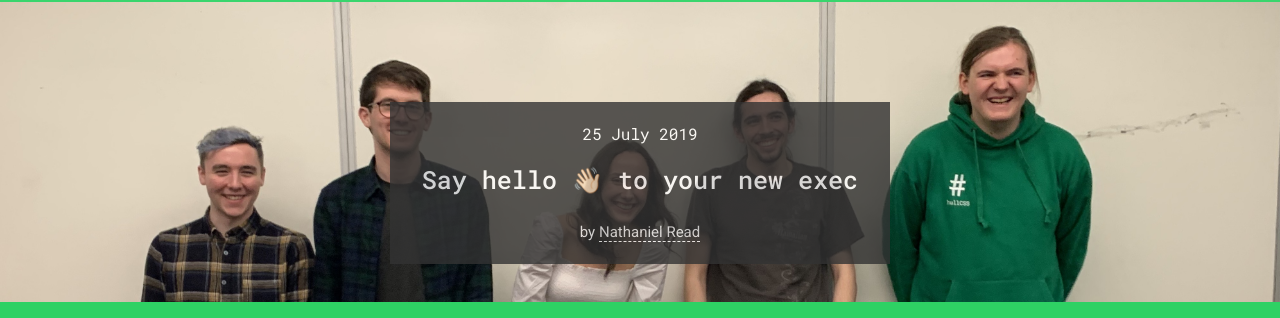
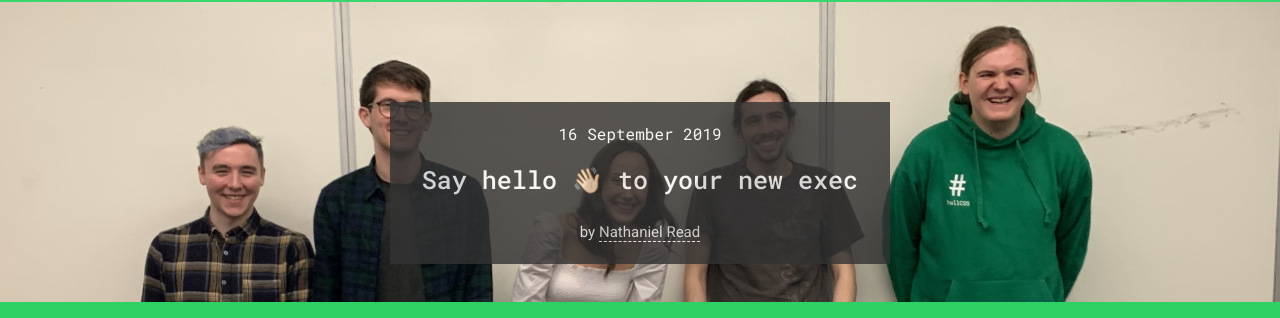
Before and after one commit to hullcss/hullcss-site, a Jekyll site: the page built from _posts/2019-06-02-post.markdown, in a window 1280 px wide. Shown: the part 118-436 px from the top of the page. Built offline with Jekyll 4.4.1, drawn with Linux system fonts in a browser that asks for light colours; nearby versions of some CDN libraries.

Commit message:
Update 2019-06-02-post.markdown

```diff
--- a/_posts/2019-06-02-post.markdown
+++ b/_posts/2019-06-02-post.markdown
@@ -4,7 +4,7 @@ title: "Say hello 👋🏻 to your new exec"
 categories: comment
 image: "/newexec.jpg"
 description: "We're the exec of #hullCSS for 2019/20 and we thought we'd introduce ourselves to you. Learn a bit more about us, what we get up to and what we're planning for this year"
-date: 2019-07-25-10:00:00Z
+date: 2019-09-16-16:00:00Z
 writer: "Nathaniel Read"
 writer_url: "https://na.thaniel.uk/"
 permalink: "/hello2019"
```
